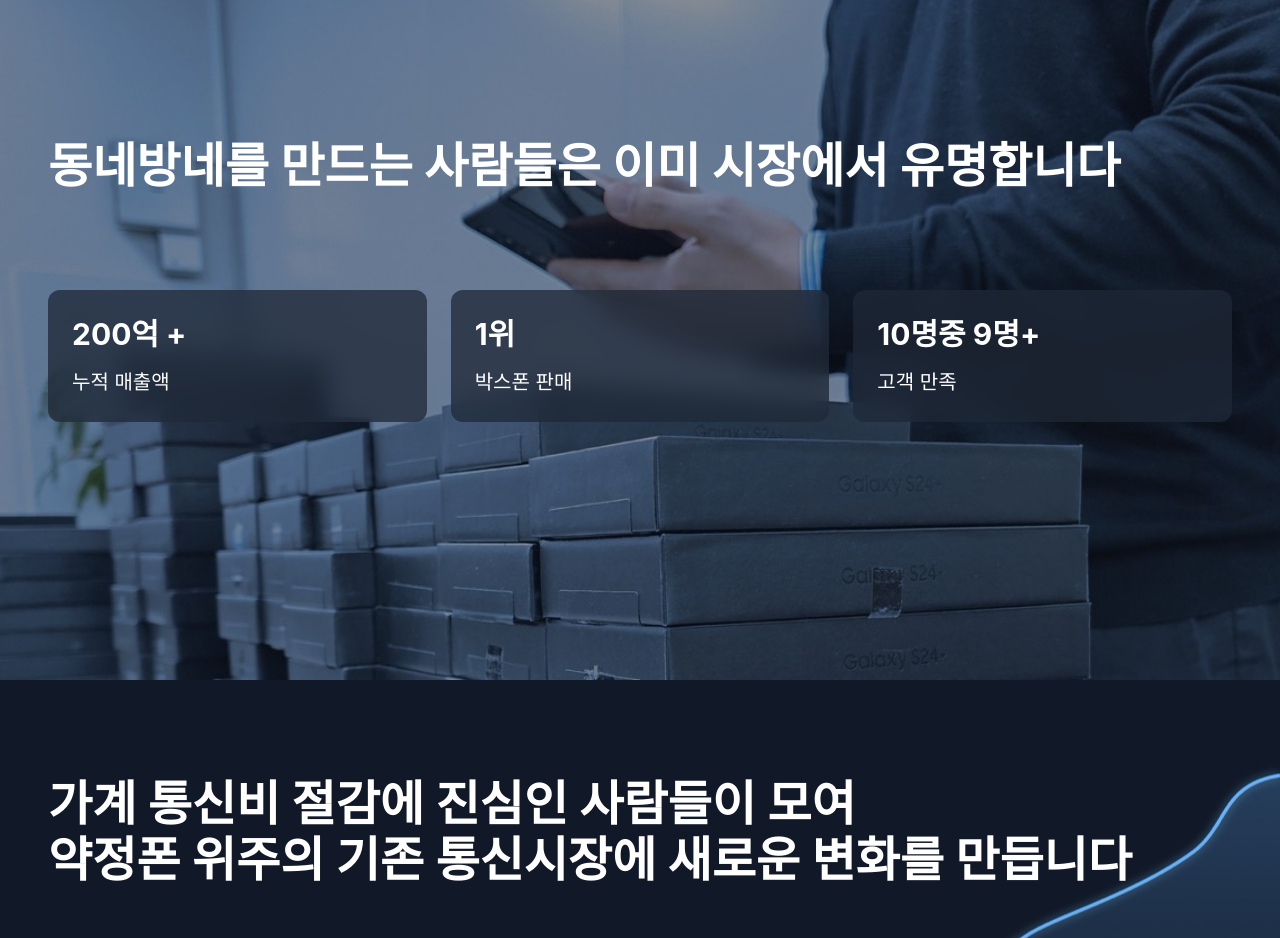
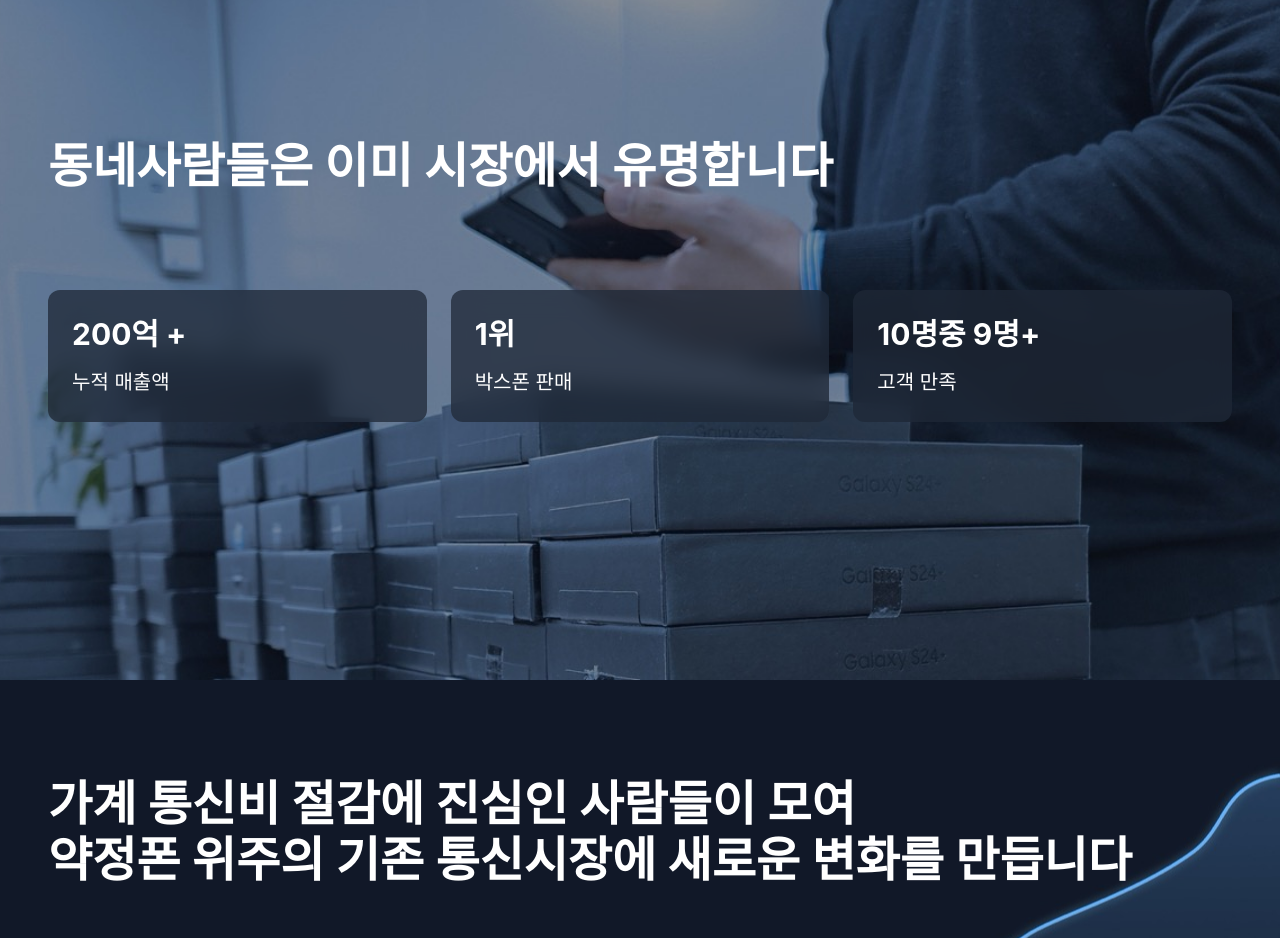
Before and after one commit to dn-people/boxim-landing, a React (Create React App) app: page / in a window 1280 px wide. Shown: the part 6720-7658 px from the top of the page. Built offline with nearby package versions, Linux system fonts and the light colour scheme; a web font is replaced by a local one.

Commit message:
Update dnbn sales copy

```diff
--- a/src/sections/dnbn-section.js
+++ b/src/sections/dnbn-section.js
@@ -23,7 +23,7 @@ const DnbnSection = ({ sectionRef }) => (
         whileInView={{ y: 0, opacity: 1 }}
         transition={{ duration: 0.5, ease: "easeInOut" }}
       >
-        동네방네를 만드는 사람들은 이미 시장에서 유명합니다
+        동네사람들은 이미 시장에서 유명합니다
       </Text.SectionTitle>
       <div className="flex flex-col lg:flex-row gap-6">
         {dnbnStats.map((stat, index) => (
```
